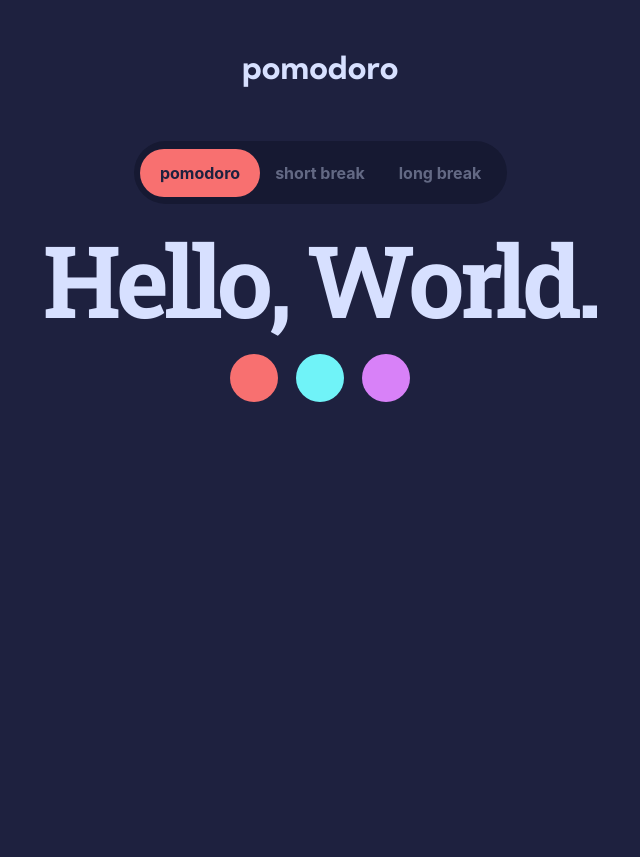
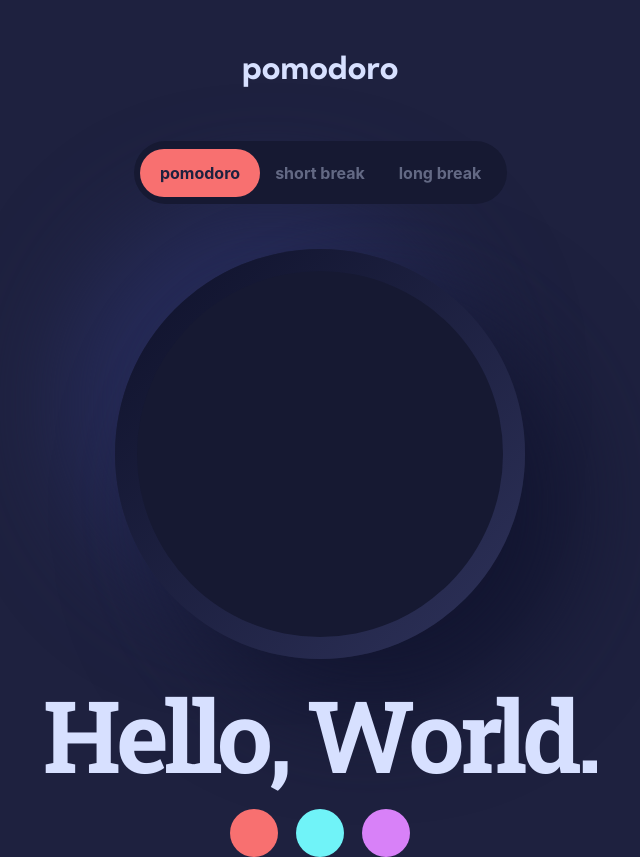
Before and after one commit to blp100/pomodoro-app, a Next.js app: page / in a window 1280 px wide. Shown: the whole page, without its empty margins (320-960 px from the left). Before the commit the page ends 800 px from the top, so only its background shows below. Built offline with nearby package versions, Linux system fonts and the light colour scheme.

Commit message:
feat: setup time background

```diff
--- a/components/status-bar.js
+++ b/components/status-bar.js
@@ -22,12 +22,13 @@ const StatusBar = () => {
       h="63px"
       bgColor="darkBlueBlack"
       mx="auto"
-      mt={["45px","55px"]}
+      mt={["45px", "55px"]}
       borderRadius="31.5px"
       alignItems="center"
       justifyContent="center"
+      textAlign="center"
       zIndex={1}
-      textAlign="center"
+      position="relative"
     >
       {tabs.map((item) => (
         <Flex
--- /dev/null
+++ b/components/timer.js
@@ -0,0 +1,24 @@
+import { Box, Circle } from "@chakra-ui/react";
+
+const Timer = () => {
+  return (
+    <Circle
+      mx="auto"
+      w={["300px", "410px"]}
+      h={["300px", "410px"]}
+      mt={["48px","109px","45px"]}
+      bgGradient="linear-gradient(315deg, #2E325A 0%, #0E112A 100%)"
+      boxShadow="50px 50px 100px 0px #121530, -50px -50px 100px 0px #272C5A"
+    >
+      <Circle
+        w={["267.805px", "366px"]}
+        h={["267.805px", "366px"]}
+        bg="darkBlueBlack"
+      >
+
+      </Circle>
+    </Circle>
+  );
+};
+
+export default Timer;
--- a/pages/index.js
+++ b/pages/index.js
@@ -1,9 +1,9 @@
+import { useContext } from "react";
 import { Button, HStack, Text } from "@chakra-ui/react";
+import { themeColorData } from "../lib/constants";
 import Header from "../components/header";
 import StatusBar from "../components/status-bar";
 import ThemeContext from "../components/color-theme";
-import { useContext } from "react";
-import { themeColorData } from "../lib/constants";
 import Timer from "../components/timer";
 
 const Page = () => {
@@ -18,7 +18,7 @@ const Page = () => {
     <>
       <Header />
       <StatusBar />
-      {/* <Timer /> */}
+      <Timer />
       <Text fontFamily="Roboto_Slab" textStyle="h1" as="h1" textAlign="center">
         Hello, World.
       </Text>
```
